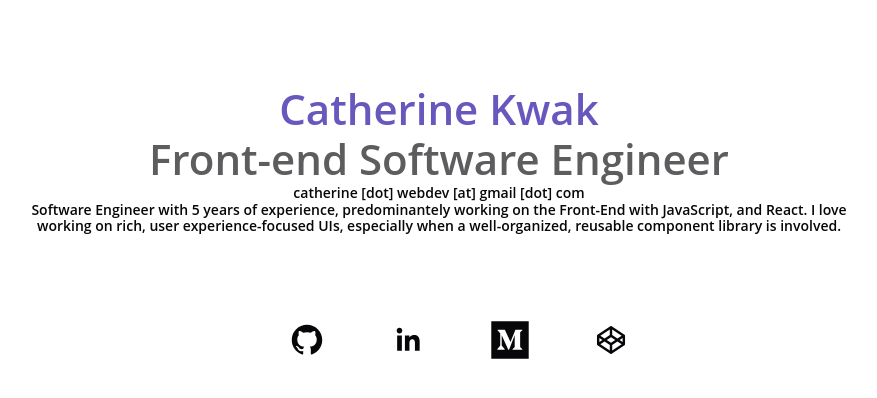
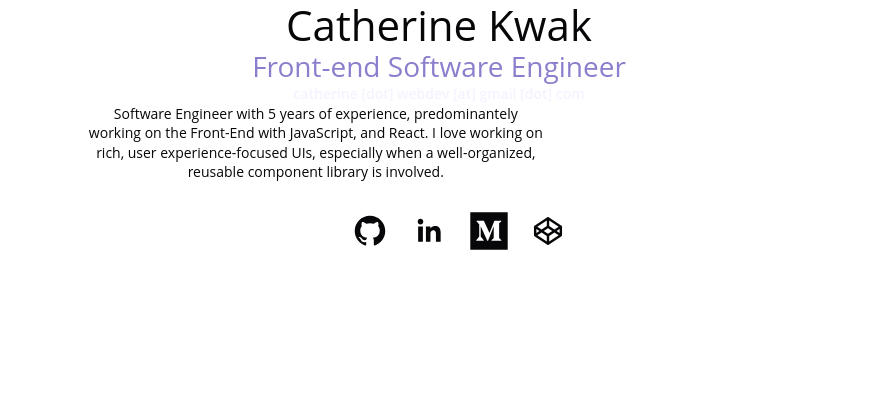
Before and after one commit to khopsickle/khopsickle.github.io, a Jekyll site: the page built from index.markdown, in a window 1280 px wide. Shown: the top 398 px of the page, without its empty margins (201-1078 px from the left). Built offline with Jekyll 4.4.1, drawn with Linux system fonts in a browser that asks for light colours.

Commit message:
update styles

```diff
--- a/_includes/top.html
+++ b/_includes/top.html
@@ -1,10 +1,9 @@
 <div class="content">
-  <div class="subtitle">
+
     <h1>Catherine Kwak</h1>
     <div class="tagline">
       Front-end Software Engineer
     </div>
-    <p>catherine [dot] webdev [at] gmail [dot] com</p>
-    <p>Software Engineer with 5 years of experience, predominantely working on the Front-End with JavaScript, and React. I love working on rich, user experience-focused UIs, especially when a well-organized, reusable component library is involved.</p>
-  </div>
+    <p class="contact">catherine [dot] webdev [at] gmail [dot] com</p>
+    <p class="blurb">Software Engineer with 5 years of experience, predominantely working on the Front-End with JavaScript, and React. I love working on rich, user experience-focused UIs, especially when a well-organized, reusable component library is involved.</p>
 </div>
--- a/_sass/_base.sass
+++ b/_sass/_base.sass
@@ -3,10 +3,10 @@
 $bg-color: #ffffff // white
 $font-color: #07070A // almost black
 $highlight-color: #4E3AB1 // purple
-// $accent-color: #F5F3FF // pale purple
+$accent-color: #F5F3FF // pale purple
 $font-family: 'Open Sans'
 $spacer: 0.5em
-$content-width: 65%
+$content-width: 55%
 
 body
   background-color: $bg-color
@@ -20,15 +20,6 @@
   color: $highlight-color
   text-decoration: none
 
-@mixin hfont
+h1
+  font-size: 3em
   line-height: 1.2em
-
-h1
-  @include hfont
-  color: $highlight-color
-  font-size: 3em
-  opacity: 85%
-
-h2
-  @include hfont
-  font-size: 1.5em
--- a/_sass/_layout.sass
+++ b/_sass/_layout.sass
@@ -12,24 +12,27 @@
 
 
 //  Module
-.subtitle
-  line-height: 1.2em
+.blurb
+  width: 65%
+
+.contact
+  color: $accent-color
   font-weight: 600
-  color: $font-color
-  margin: ($spacer * 12) 0
 
 .tagline
-  font-size: 3em
+  font-size: 2em
   opacity: 65%
   line-height: 1.2em
+  color: $highlight-color
 
 .social
   margin: 0
+  margin-top: 1px solid $highlight-color
   list-style-type: none
 
   li
     display: inline-block
-    margin: 0 ($spacer * 4)
+    margin: 0 ($spacer)
 
   li:hover
     text-decoration: none
```
